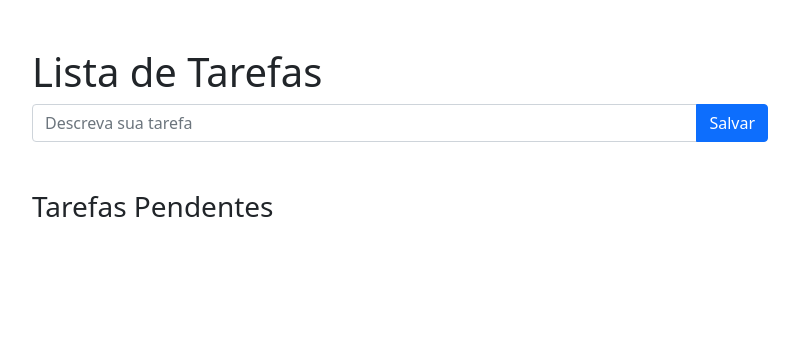
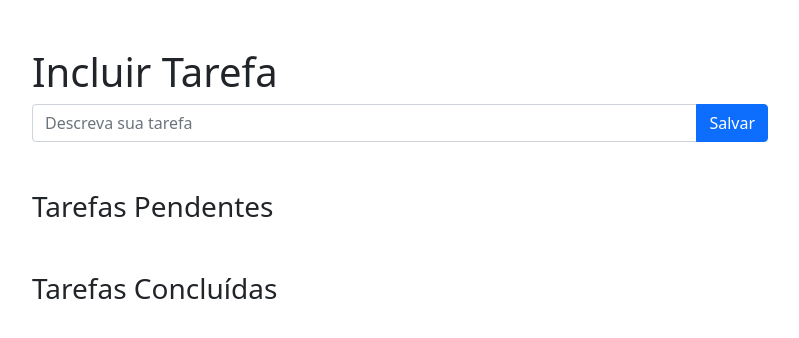
Before and after one commit to ch-soares/django-todolist, a Django app: page /tarefas/ in a window 1280 px wide. Shown: the top 338 px of the page, without its empty margins (240-1039 px from the left). Run offline with Django 4.2, Linux system fonts and the light colour scheme; data that the repository does not hold is empty.

Commit message:
Implementa a funcionalidade de edição e listagem de tarefas feitas

```diff
--- a/todolist/tarefas/forms.py
+++ b/todolist/tarefas/forms.py
@@ -7,3 +7,9 @@ class TarefaNovaForm(ModelForm):
     class Meta:
         model = Tarefa
         fields = ['nome']
+
+
+class TarefaForm(ModelForm):
+    class Meta:
+        model = Tarefa
+        fields = ['nome', 'feita']
--- a/todolist/tarefas/templates/tarefas/home.html
+++ b/todolist/tarefas/templates/tarefas/home.html
@@ -9,7 +9,7 @@
 <div class="container">
     <div class="row">
         <div class="col-md-8 offset-md-2">
-            <h1 class="mt-5">Lista de Tarefas</h1>
+            <h1 class="mt-5">Incluir Tarefa</h1>
             <form action="{% url 'tarefas:home' %}" method="post">
                 {% csrf_token %}
                 <div class="input-group mb-3">
@@ -17,18 +17,27 @@
                     <button type="submit" class="btn btn-primary">Salvar</button>
                 </div>
                 <small class="text-danger">{{ form.nome.errors }}</small>
-
-<!--            Lista todas as tarefas pendentes-->
-
             </form>
+            <!--            Lista todas as tarefas pendentes-->
             <h3 class="mt-5">Tarefas Pendentes</h3>
             {% for tarefa in tarefas_pendentes %}
-            <form action="">
+            <form action="{% url 'tarefas:detalhe' tarefa_id=tarefa.id %}" method="post">
+                {% csrf_token %}
                 <div class="input-group mb-3">
-                    <div class="input-group-text">
-                        <input class="form-check-input mt-0" type="checkbox" aria-label="Checkbox para tarefa">
-                    </div>
-                        <input value="{{ tarefa.nome }}" type="text" class="form-control" aria-label="Text input para terefa">
+                    <input name="nome" type="text" class="form-control" placeholder="{{ tarefa.nome }}" required="required" aria-label="Descreva sua tarefa" value="{{ tarefa.nome }}">
+                    <input type="hidden" value="checked" name="feita">
+                    <button type="submit" class="btn btn-success">Marcar como Feita</button>
+                </div>
+            </form>
+            {% endfor %}
+
+            <h3 class="mt-5">Tarefas Concluídas</h3>
+            {% for tarefa in tarefas_feitas %}
+            <form action="{% url 'tarefas:detalhe' tarefa_id=tarefa.id %}" method="post">
+                {% csrf_token %}
+                <div class="input-group mb-3">
+                    <input name="nome" type="text" class="form-control" placeholder="{{ tarefa.nome }}" required="required" aria-label="Descreva sua tarefa" value="{{ tarefa.nome }}">
+                    <button type="submit" class="btn btn-warning">Marcar como Pendente</button>
                 </div>
             </form>
             {% endfor %}
--- a/todolist/tarefas/urls.py
+++ b/todolist/tarefas/urls.py
@@ -4,4 +4,5 @@ from todolist.tarefas import views
 app_name = 'tarefas'
 urlpatterns = [
     path('', views.home, name='home'),
+    path('<int:tarefa_id>', views.detalhe, name='detalhe'),
 ]
--- a/todolist/tarefas/views.py
+++ b/todolist/tarefas/views.py
@@ -1,6 +1,6 @@
 from django.shortcuts import render
 from django.shortcuts import HttpResponseRedirect
-from todolist.tarefas.forms import TarefaNovaForm
+from todolist.tarefas.forms import TarefaNovaForm, TarefaForm
 from django.urls import reverse
 
 from todolist.tarefas.models import Tarefa
@@ -8,11 +8,33 @@ from todolist.tarefas.models import Tarefa
 
 def home(request):
     tarefas_pendentes = Tarefa.objects.filter(feita=False).all()
+    tarefas_feitas = Tarefa.objects.filter(feita=True).all()
     if request.method == 'POST':
         form = TarefaNovaForm(request.POST)
         if form.is_valid():
             form.save()
             return HttpResponseRedirect(reverse('tarefas:home'))
         else:
-            return render(request, 'tarefas/home.html', {'form': form, 'tarefas_pendentes': tarefas_pendentes}, status=400)
-    return render(request, 'tarefas/home.html', {'tarefas_pendentes': tarefas_pendentes})
+            return render(
+                request, 'tarefas/home.html',
+                {
+                    'form': form,
+                    'tarefas_pendentes': tarefas_pendentes,
+                    'tarefas_feitas': tarefas_feitas
+                },
+                status=400)
+    return render(
+        request, 'tarefas/home.html',
+        {
+          'tarefas_pendentes': tarefas_pendentes,
+          'tarefas_feitas': tarefas_feitas,
+        }
+        )
+
+
+def detalhe(request, tarefa_id):
+    tarefa = Tarefa.objects.get(id=tarefa_id)
+    form = TarefaForm(request.POST, instance=tarefa)
+    if form.is_valid():
+        form.save()
+    return HttpResponseRedirect(reverse('tarefas:home'))
```
Also changed, not shown: todolist/tarefas/tests/test_edicao_tarefa.py (added, +25 -0 lines), todolist/tarefas/tests/test_tarefas_get.py (+16 -2 lines), .github/workflows/django.yml, README.md.
